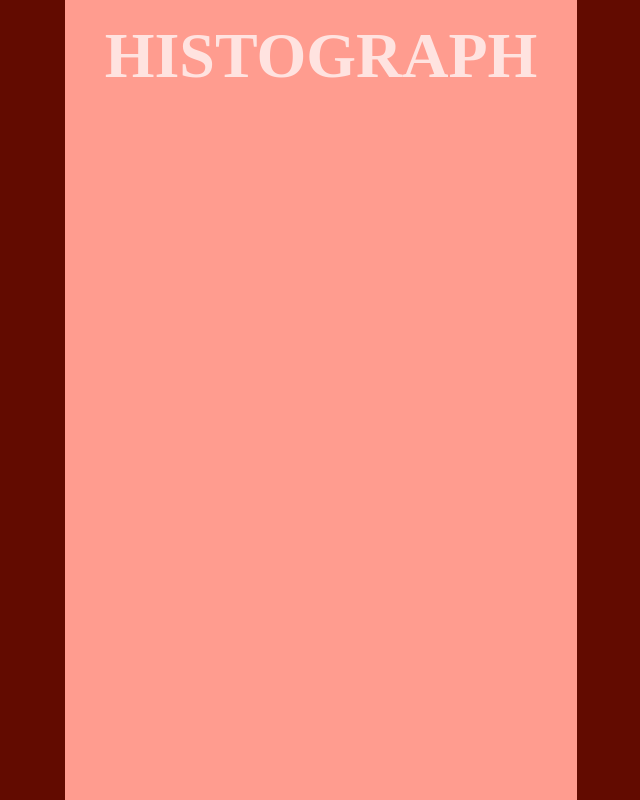
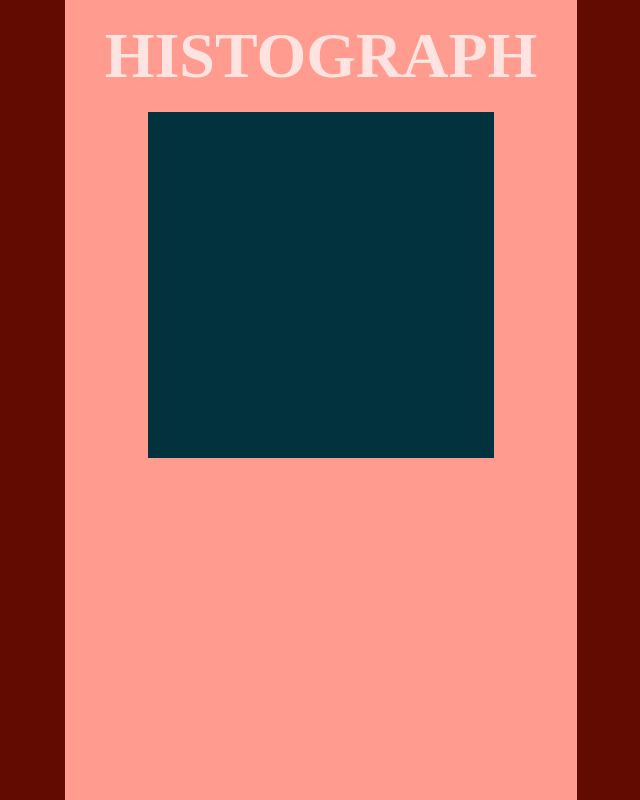
Before and after one commit to stur86/histograph, a React (Create React App) app: page / in a window 1280 px wide. Shown: the whole page, without its empty margins (319-959 px from the left). Built offline with nearby package versions, Linux system fonts and the light colour scheme; a web font is replaced by a local one.

Commit message:
Styling GameGrid

```diff
--- a/src/GameInterface.css
+++ b/src/GameInterface.css
@@ -0,0 +1,8 @@
+.game-grid {
+    width: 27vw;
+    height: 27vw;
+
+    background-color: var(--secondary-1-4);
+
+    display: grid;
+}
--- a/src/GameInterface.js
+++ b/src/GameInterface.js
@@ -0,0 +1,44 @@
+import './GameInterface.css';
+
+import { useState } from 'react';
+
+import GameLevel from './GameLevel';
+
+function NumberSquare(props) {
+
+
+    return (<div>
+        {props.value}
+    </div>);
+}
+
+function GameGrid(props) {
+
+    const style = {
+        'grid-template-columns': 'repeat(' + props.level.n + ', 1fr)',
+        'grid-template-rows': 'repeat(' + props.level.n + ', 1fr)'
+    }
+
+    return (<div style={style} className='game-grid'>
+
+    </div>);
+}
+
+function GameInterface(props) {
+
+    const n = props.n || 4;
+
+    const [state, setState] = useState(() => {
+            let lv = new GameLevel(n);
+            lv.shuffle();
+            return {
+                level: lv
+            };
+    });
+
+    return (<div className='game-interface'>
+        <GameGrid level={state.level} />
+    </div>);
+}
+
+export default GameInterface;
--- a/src/GamePanel.js
+++ b/src/GamePanel.js
@@ -2,6 +2,7 @@ import './themes.css';
 import './GamePanel.css';
 
 import GameLevel from './GameLevel';
+import GameInterface from './GameInterface';
 
 import React, { useState } from 'react';
 
@@ -13,7 +14,9 @@ function GamePanel(props) {
     return (<div className={'game-background theme-' + theme}>
         <div className='game-panel'>
             <h1 className='title'>HISTOGRAPH</h1>
-            <div className='main'></div>
+            <div className='main'>
+                <GameInterface />
+            </div>
         </div>
     </div>);
 }
```
